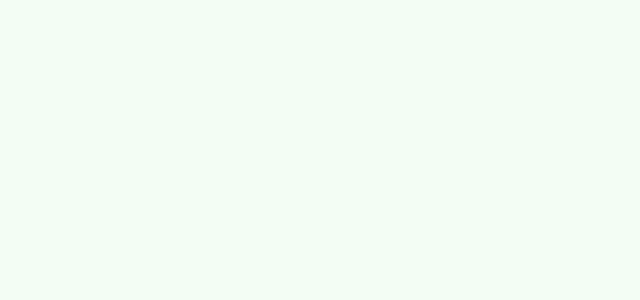
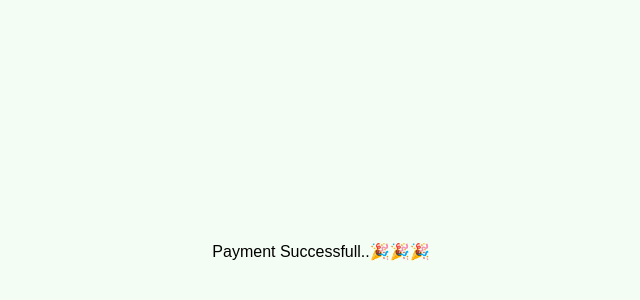
Before and after one commit to sangeeta8642/EdTech, a React (Vite) app: page /cancel in a window 1280 px wide. Before the commit this address had no page. Shown: the part 180-480 px from the top of the page, without its empty margins (319-959 px from the left). Built offline with nearby package versions, Linux system fonts and the light colour scheme.

Commit message:
success & canceld

```diff
--- a/src/App.jsx
+++ b/src/App.jsx
@@ -4,6 +4,8 @@ import Login from "./pages/Login";
 // import Payment from "./components/Payment";
 import Signup from "./pages/Signup";
 import StripeProvider from "./components/StripeContext";
+import PaymentSuccess from "./pages/PaymentSuccess";
+import PaymentCanceled from "./pages/PaymentCanceled";
 // import PaymentForm from "./Paymentmethods/PaymentForm";
 
 function App() {
@@ -15,6 +17,8 @@ function App() {
           <Route path="/login" element={<Login />} />
           {/* <Route path="/payment" element={<Payment />} /> */}
           <Route path="/signup" element={<Signup />} />
+          <Route path="/success" element={<PaymentSuccess/>}/>
+          <Route path="/cancel" element={<PaymentCanceled/>}/>
         </Routes>
       </Router>
 
--- /dev/null
+++ b/src/pages/PaymentCanceled.jsx
@@ -0,0 +1,9 @@
+import React from 'react'
+
+const PaymentCanceled = () => {
+  return (
+    <h1>Payment Successfull..🎉🎉🎉</h1>
+  )
+}
+
+export default PaymentCanceled
--- /dev/null
+++ b/src/pages/PaymentSuccess.jsx
@@ -0,0 +1,9 @@
+import React from 'react'
+
+const PaymentSuccess = () => {
+  return (
+    <h1>Payment Successfull..🎉🎉🎉</h1>
+  )
+}
+
+export default PaymentSuccess
```
